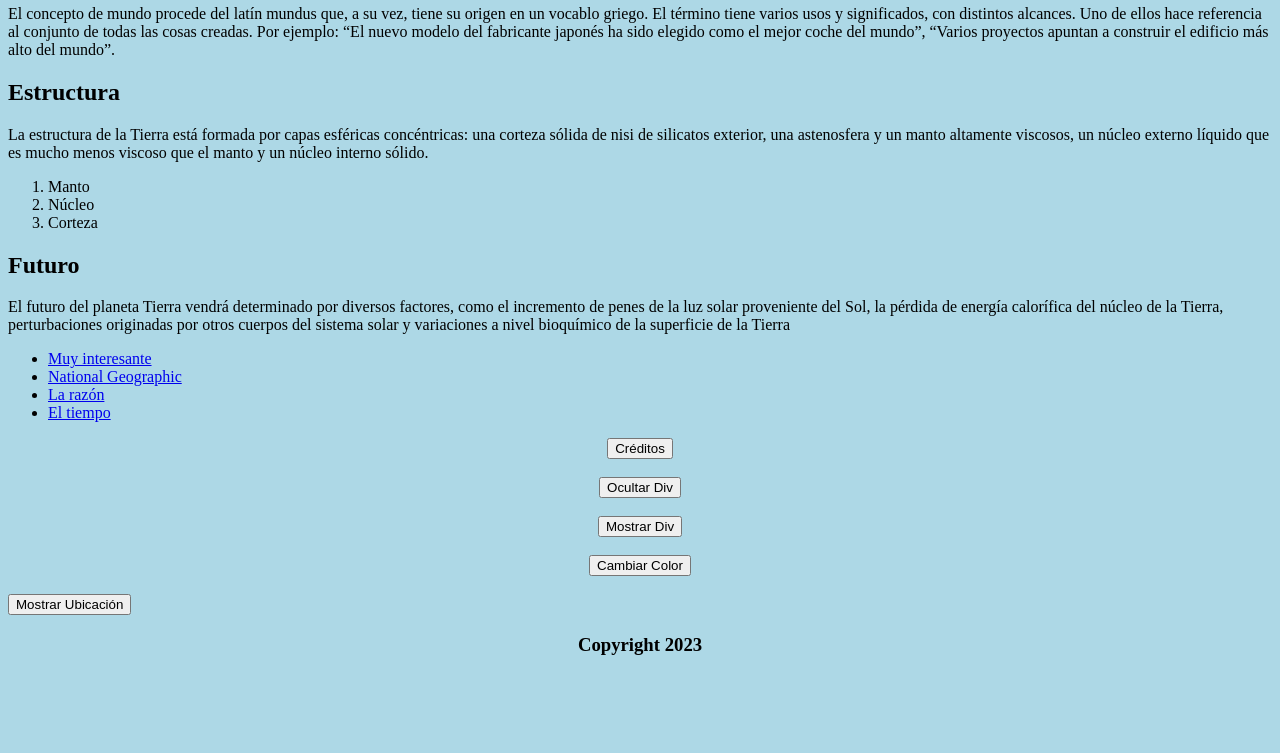
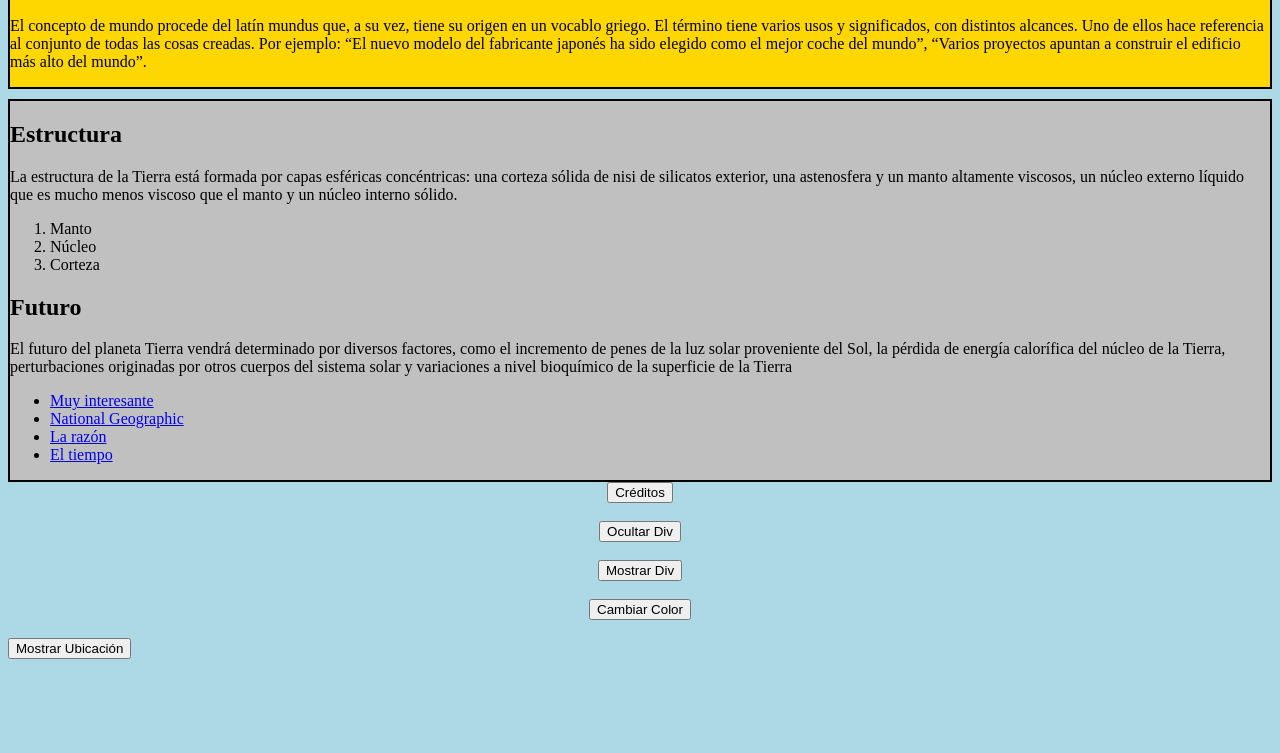
Before and after one commit to vcs2024cl/tic2024web001, a plain HTML site: page index.html in a window 1280 px wide. Shown: the part 434-1187 px from the top of the page. Before the commit the page ends 1109 px from the top, so only its background shows below. Drawn offline with nearby package versions, Linux system fonts and the light colour scheme.

Commit message:
index.html

```diff
--- a/index.html
+++ b/index.html
@@ -10,7 +10,7 @@
 <link rel="stylesheet" href="https://unpkg.com/leaflet/dist/leaflet.css" />
     <script src="https://unpkg.com/leaflet/dist/leaflet.js"></script>
 
-
+<link rel="stylesheet" href="style.css"></script>
 
 
 
```
